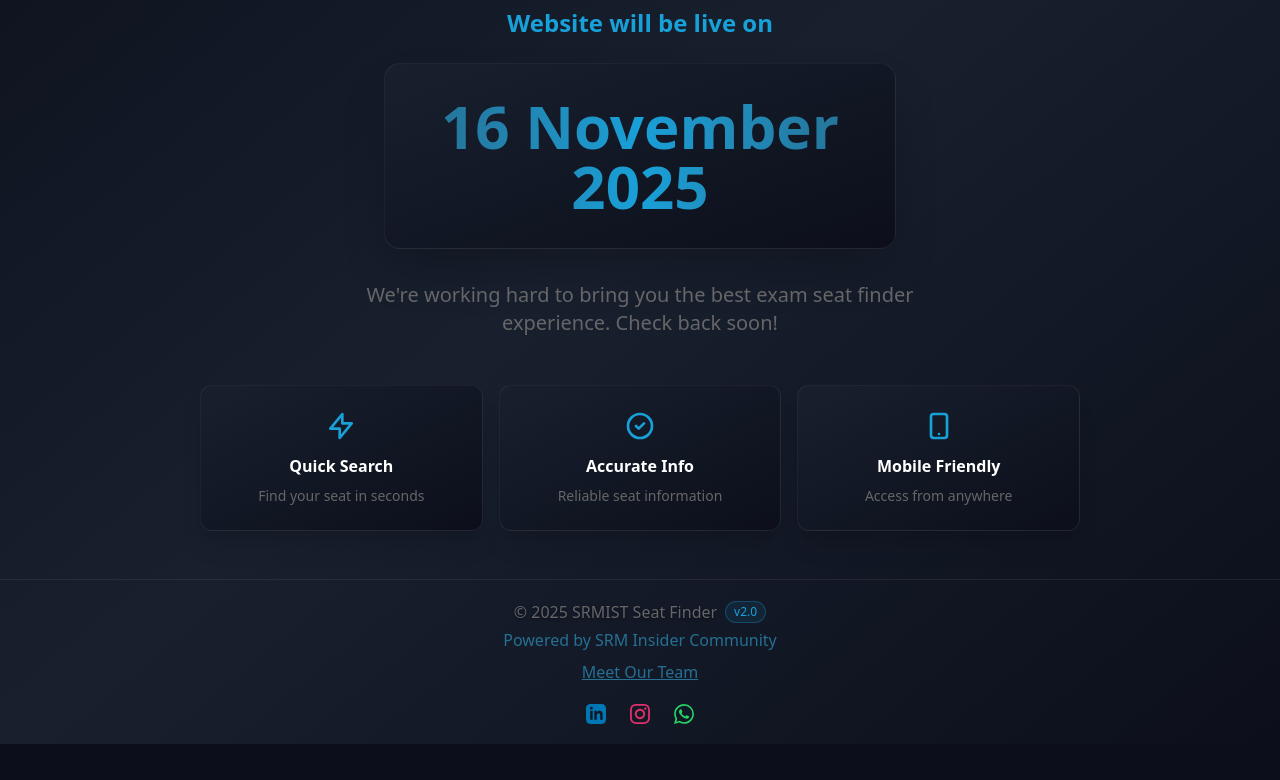
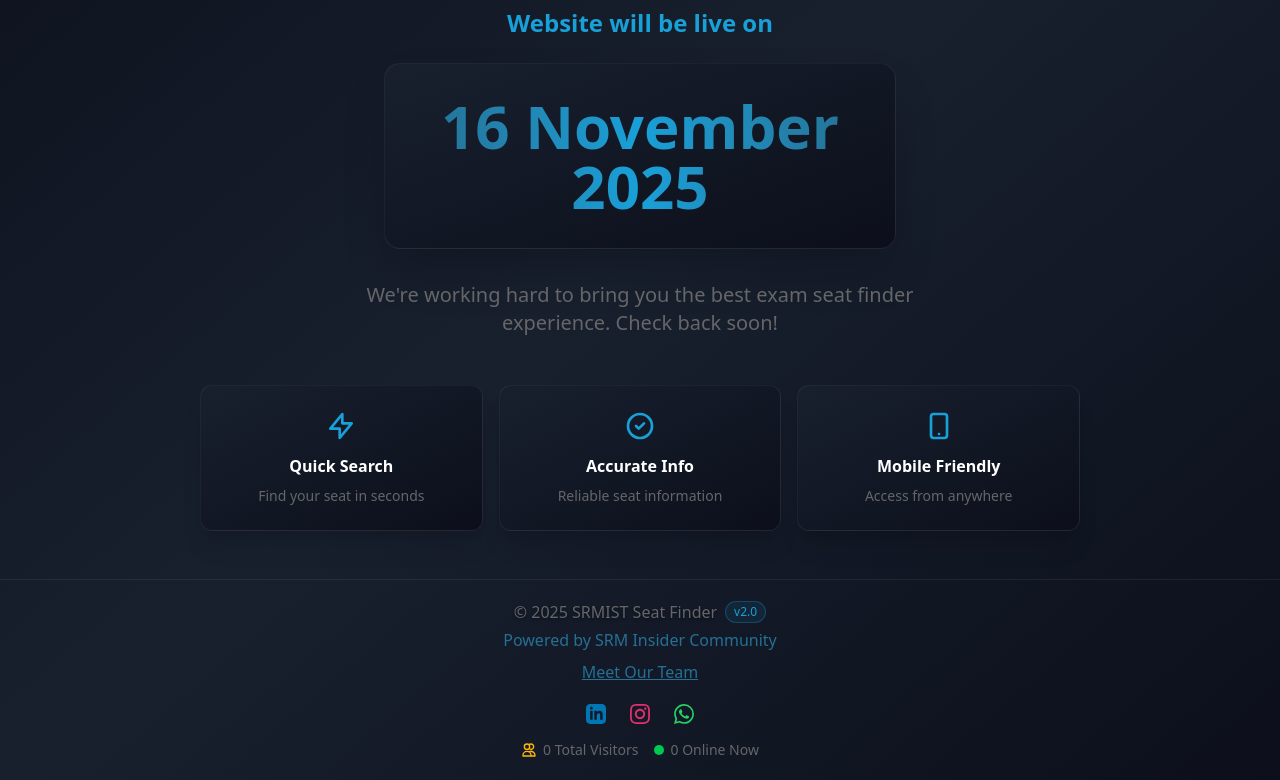
Before and after one commit to anuj-rishu/srm-sem-exam-seat-finder, a React (Vite) app in the folder Frontend/: page / in a window 1280 px wide. Shown: the part 322-1102 px from the top of the page. Before the commit the page ends 1066 px from the top, so only its background shows below. Built offline with nearby package versions, Linux system fonts and the light colour scheme; no server answers.

Commit message:
add tracker

```diff
--- a/Frontend/src/components/Footer.jsx
+++ b/Frontend/src/components/Footer.jsx
@@ -1,7 +1,37 @@
-import React from "react";
+import React, { useState, useEffect } from "react";
 import { Link } from "react-router-dom";
+import { getVisitorStats } from "../services/api";
 
 const Footer = () => {
+  const [visitorStats, setVisitorStats] = useState({
+    totalVisitors: 0,
+    activeVisitors: 0,
+    loading: true,
+  });
+
+  useEffect(() => {
+    const fetchVisitorStats = async () => {
+      try {
+        const response = await getVisitorStats();
+        if (response.success) {
+          setVisitorStats({
+            totalVisitors: response.data.totalVisitors,
+            activeVisitors: response.data.activeVisitors,
+            loading: false,
+          });
+        }
+      } catch (error) {
+        console.error("Failed to fetch visitor stats:", error);
+        setVisitorStats((prev) => ({ ...prev, loading: false }));
+      }
+    };
+
+    fetchVisitorStats();
+
+    const interval = setInterval(fetchVisitorStats, 60 * 1000);
+    return () => clearInterval(interval);
+  }, []);
+
   return (
     <footer className="py-3 md:py-4 lg:py-5 border-t border-[#666668]/20">
       <div className="container mx-auto px-4 sm:px-6 lg:px-8 text-center">
@@ -75,6 +105,45 @@ const Footer = () => {
             </a>
           </div>
         </div>
+
+        {!visitorStats.loading && (
+          <div className="mt-4 flex justify-center gap-4 text-xs md:text-sm text-[#666668]">
+            <div className="flex items-center">
+              <svg
+                className="h-3.5 w-3.5 md:h-4 md:w-4 text-amber-400 mr-1.5"
+                fill="none"
+                viewBox="0 0 24 24"
+                stroke="currentColor"
+              >
+                <path
+                  strokeLinecap="round"
+                  strokeLinejoin="round"
+                  strokeWidth={2}
+                  d="M12 4.354a4 4 0 110 5.292M15 21H3v-1a6 6 0 0112 0v1zm0 0h6v-1a6 6 0 00-9-5.197M13 7a4 4 0 11-8 0 4 4 0 018 0z"
+                />
+              </svg>
+              <span>
+                <span className="font-medium">
+                  {visitorStats.totalVisitors.toLocaleString()}
+                </span>{" "}
+                Total Visitors
+              </span>
+            </div>
+
+            <div className="flex items-center">
+              <span className="relative flex h-2.5 w-2.5 mr-1.5">
+                <span className="animate-ping absolute inline-flex h-full w-full rounded-full bg-green-400 opacity-75"></span>
+                <span className="relative inline-flex rounded-full h-2.5 w-2.5 bg-green-500"></span>
+              </span>
+              <span>
+                <span className="font-medium">
+                  {visitorStats.activeVisitors.toLocaleString()}
+                </span>{" "}
+                Online Now
+              </span>
+            </div>
+          </div>
+        )}
       </div>
     </footer>
   );
--- a/Frontend/src/pages/ComingSoon.jsx
+++ b/Frontend/src/pages/ComingSoon.jsx
@@ -1,8 +1,13 @@
-import React from "react";
+import React, { useEffect } from "react";
 import Header from "../components/Header";
 import Footer from "../components/Footer";
+import { recordVisit } from "../services/api";
 
 const ComingSoon = () => {
+  useEffect(() => {
+    recordVisit().catch((err) => console.error("Failed to record visit:", err));
+  }, []);
+
   return (
     <div className="min-h-screen bg-gradient-to-br from-[#0C0F1B] via-[#18202e] to-[#0C0F1B] flex flex-col">
       <Header />
--- a/Frontend/src/pages/Home.jsx
+++ b/Frontend/src/pages/Home.jsx
@@ -1,9 +1,14 @@
-import React from "react";
+import React, { useEffect } from "react";
 import Header from "../components/Header";
 import Footer from "../components/Footer";
 import SeatFinderForm from "../components/SeatFinderForm";
+import { recordVisit } from "../services/api";
 
 const Home = () => {
+  useEffect(() => {
+    recordVisit().catch((err) => console.error("Failed to record visit:", err));
+  }, []);
+
   return (
     <div className="min-h-screen bg-gradient-to-br from-[#0C0F1B] via-[#18202e] to-[#0C0F1B] flex flex-col">
       <Header />
--- a/Frontend/src/pages/Teams.jsx
+++ b/Frontend/src/pages/Teams.jsx
@@ -3,6 +3,7 @@ import axios from "axios";
 import Header from "../components/Header";
 import Footer from "../components/Footer";
 import Loader from "../components/Loader";
+import { recordVisit } from "../services/api";
 
 const Teams = () => {
   const [teamMembers, setTeamMembers] = useState([]);
@@ -11,6 +12,8 @@ const Teams = () => {
   const [selectedDomain, setSelectedDomain] = useState("all");
 
   useEffect(() => {
+    recordVisit().catch((err) => console.error("Failed to record visit:", err));
+
     const fetchTeamMembers = async () => {
       try {
         const response = await axios.get("https://sic-team-info.vercel.app/api/webadmin/admins/profile");
--- a/Frontend/src/pages/ThankYou.jsx
+++ b/Frontend/src/pages/ThankYou.jsx
@@ -1,8 +1,13 @@
-import React from "react";
+import React, { useEffect } from "react";
 import Footer from "../components/Footer";
 import Header from "../components/Header";
+import { recordVisit } from "../services/api";
 
 const ThankYou = () => {
+  useEffect(() => {
+    recordVisit().catch((err) => console.error("Failed to record visit:", err));
+  }, []);
+
   return (
     <div className="min-h-screen flex flex-col bg-gradient-to-br from-[#0C0F1B] via-[#18202e] to-[#0C0F1B]">
       <Header />
--- /dev/null
+++ b/Frontend/src/services/api.js
@@ -0,0 +1,51 @@
+const API_BASE_URL = "https://api-elib.srminsider.live/api";
+
+export const generateFingerprint = () => {
+  const nav = window.navigator;
+  const screen = window.screen;
+
+  const fingerprint = [
+    nav.userAgent,
+    screen.height,
+    screen.width,
+    screen.colorDepth,
+    new Date().getTimezoneOffset(),
+    nav.language || nav.userLanguage,
+    nav.hardwareConcurrency,
+  ].join("|");
+
+  let hash = 0;
+  for (let i = 0; i < fingerprint.length; i++) {
+    hash = (hash << 5) - hash + fingerprint.charCodeAt(i);
+    hash |= 0;
+  }
+
+  return Math.abs(hash).toString(36);
+};
+
+export const recordVisit = async () => {
+  const fingerprint = generateFingerprint();
+  try {
+    const response = await fetch(`${API_BASE_URL}/visitors/record`, {
+      method: "POST",
+      headers: {
+        "Content-Type": "application/json",
+      },
+      body: JSON.stringify({ fingerprint }),
+    });
+    return await response.json();
+  } catch (error) {
+    console.error("Failed to record visit:", error);
+    throw error;
+  }
+};
+
+export const getVisitorStats = async () => {
+  try {
+    const response = await fetch(`${API_BASE_URL}/visitors/stats`);
+    return await response.json();
+  } catch (error) {
+    console.error("Failed to fetch visitor stats:", error);
+    throw error;
+  }
+};
```
